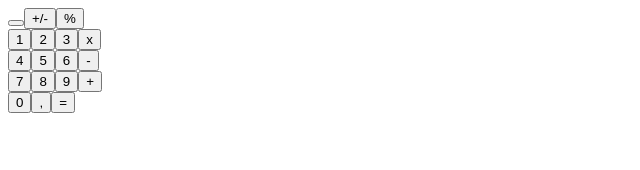
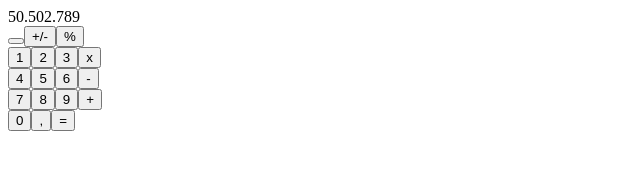
Before and after one commit to n6mya/odin-calculator, a plain HTML site: page index.html in a window 1280 px wide. Shown: the whole page, without its empty margins (0-640 px from the left). Drawn offline with Linux system fonts and the light colour scheme.

Commit message:
add mock display for calculator

```diff
--- a/index.html
+++ b/index.html
@@ -8,6 +8,9 @@
 </head>
 <body>
     <div class="container">
+        <div class="display">
+            <span>50.502.789</span>
+        </div>
         <div class="buttons" id="row_1">
             <button id="delete"></button><button>+/-</button><button>%</button>
         </div>
```
